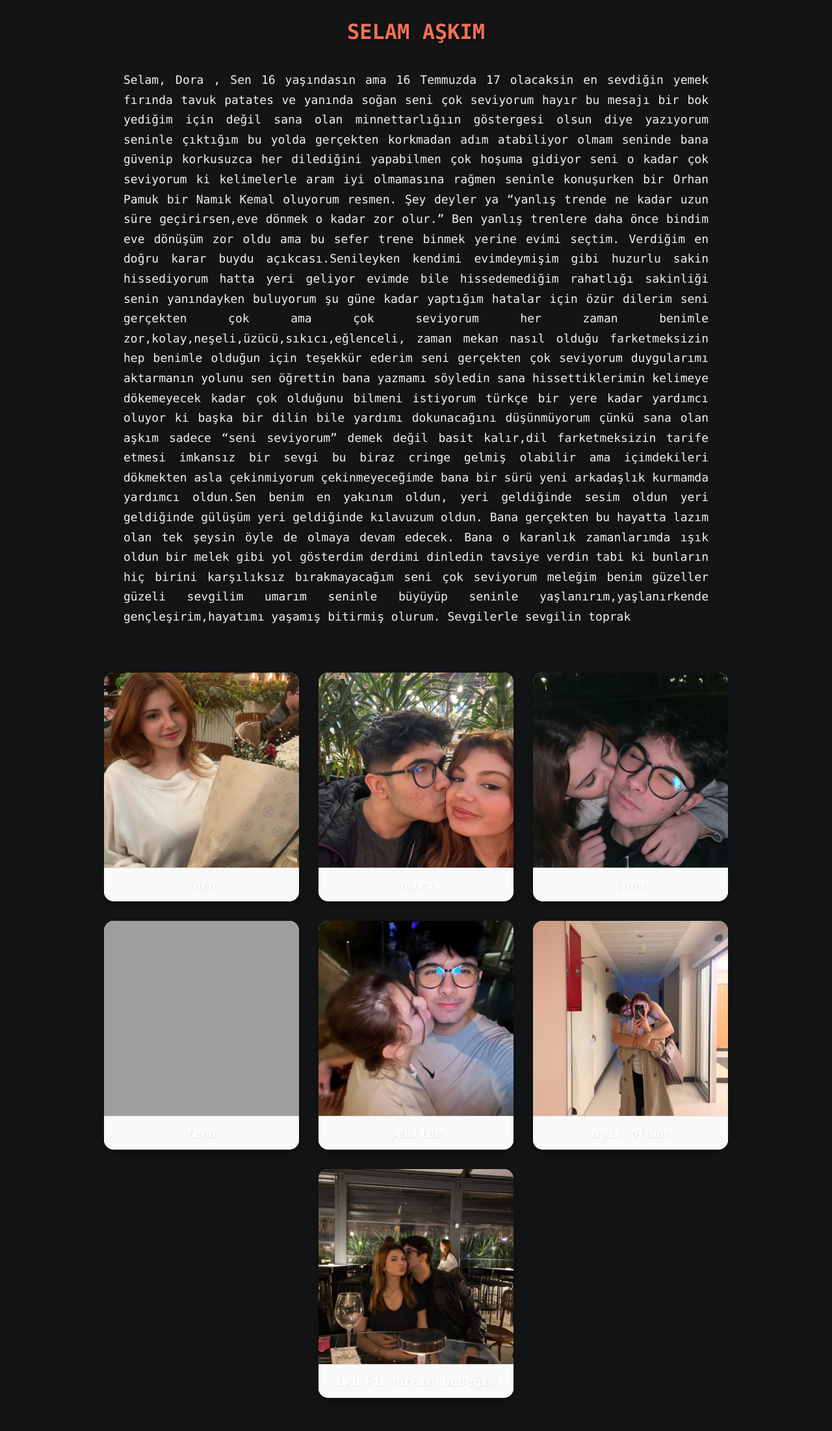
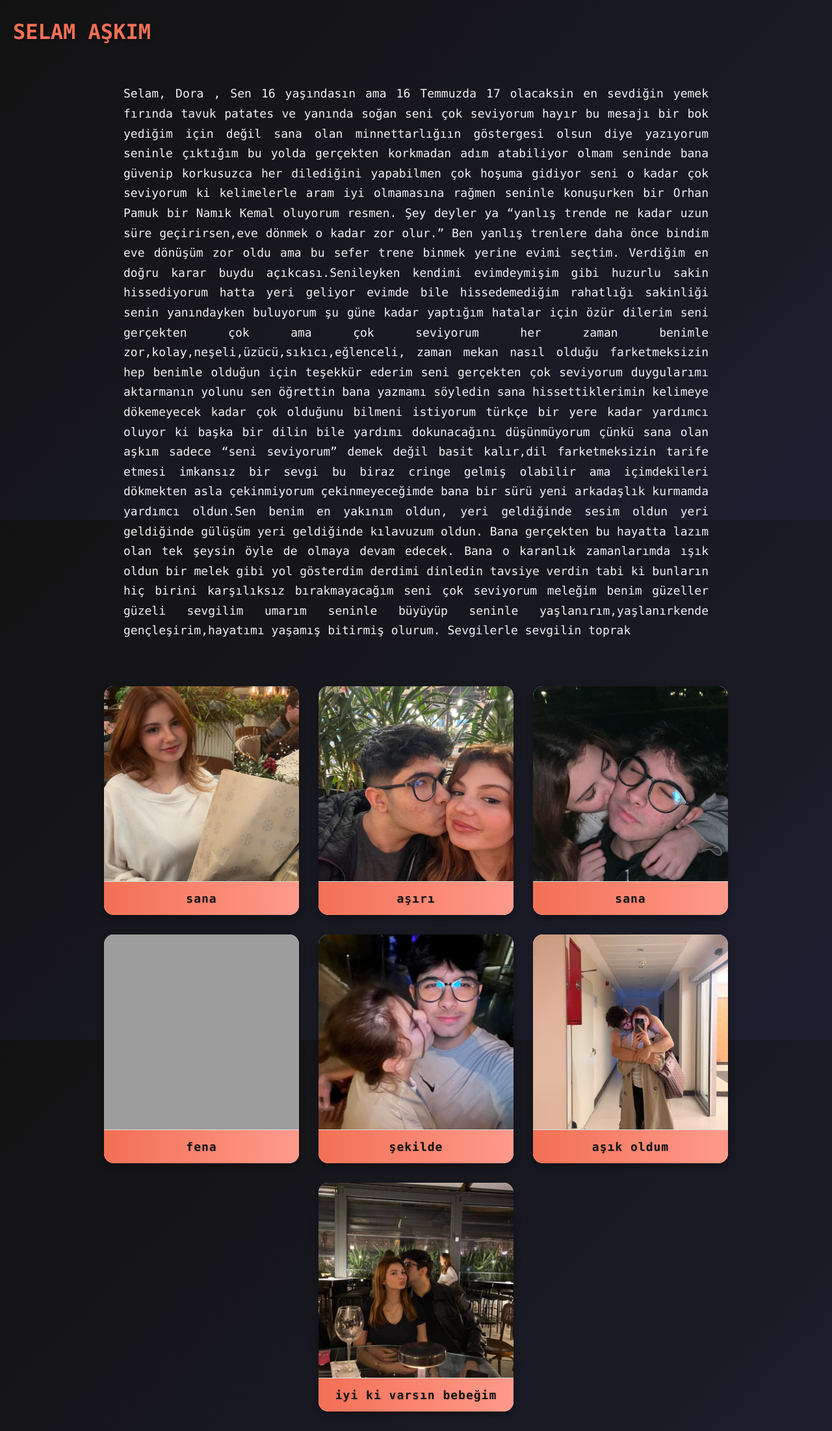
Before and after one commit to tpcggwq/mesaj, a Flask app: page / in a window 1280 px wide. Shown: the whole page at 65% size. Before the commit the page ends 2151 px from the top, so only its background shows below. Run offline with Flask 3, Linux system fonts and the light colour scheme; grey boxes are pictures that could not be loaded.

Commit message:
Update style.css

```diff
--- a/static/css/style.css
+++ b/static/css/style.css
@@ -1,11 +1,10 @@
-/* Genel görünüm */
 body {
     height: 100vh;
     width: 100vw;
     margin: 0;
     padding: 0;
     background-color: rgb(19, 20, 22);
-     font-family: "Lucida Console", "Courier New", monospace;
+    font-family: "Lucida Console", "Courier New", monospace;
     color: white;
     overflow-x: hidden;
 }
@@ -27,7 +26,6 @@ p {
     color: #f0f0f0;
 }
 
-/* Galeri ve resim kartları */
 .gallery {
     display: flex;
     flex-wrap: wrap;
@@ -65,7 +63,6 @@ p {
     filter: brightness(1.2);
 }
 
-/* Yazı stili */
 .caption {
     padding: 15px;
     text-align: center;
@@ -78,9 +75,128 @@ p {
     letter-spacing: 1px;
 }
 
-/* Mobil uyum */
 @media (max-width: 768px) {
     .photo-card {
         width: 90%;
     }
 }
+
+
+
+body {
+    background: linear-gradient(135deg, #121212 0%, #1e1e2f 100%);
+    position: relative;
+}
+
+.heart {
+    position: absolute;
+    pointer-events: none;
+    animation: float 6s ease-in-out infinite;
+    opacity: 0.7;
+}
+
+@keyframes float {
+    0% { transform: translateY(0) rotate(0deg); }
+    50% { transform: translateY(-20px) rotate(10deg); }
+    100% { transform: translateY(0) rotate(0deg); }
+}
+
+
+.photo-card::before {
+    content: '';
+    position: absolute;
+    top: 0;
+    left: 0;
+    right: 0;
+    bottom: 0;
+    background: radial-gradient(circle at center, transparent 30%, rgba(243, 112, 85, 0.2) 100%);
+    opacity: 0;
+    transition: opacity 0.3s ease;
+    z-index: 1;
+}
+
+.photo-card:hover::before {
+    opacity: 1;
+}
+
+.caption {
+    background: linear-gradient(to right, #f37055, #ff9a8b);
+    color: #121212;
+    position: relative;
+    z-index: 2;
+}
+
+
+::-webkit-scrollbar {
+    width: 10px;
+}
+
+::-webkit-scrollbar-track {
+    background: #1e1e2f;
+}
+
+::-webkit-scrollbar-thumb {
+    background: #f37055;
+    border-radius: 5px;
+}
+
+::-webkit-scrollbar-thumb:hover {
+    background: #ff9a8b;
+}
+
+
+h1 {
+    position: relative;
+    display: inline-block;
+    padding: 0 20px;
+}
+
+h1::after {
+    content: '';
+    position: absolute;
+    bottom: -5px;
+    left: 0;
+    width: 100%;
+    height: 3px;
+    background: #f37055;
+    transform: scaleX(0);
+    transition: transform 0.3s ease;
+}
+
+h1:hover::after {
+    transform: scaleX(1);
+}
+
+
+.photo-card.zoomed {
+    position: fixed;
+    top: 50%;
+    left: 50%;
+    transform: translate(-50%, -50%) scale(1.8);
+    z-index: 1000;
+    width: 80vw;
+    height: 80vh;
+    cursor: zoom-out;
+}
+
+.photo-card.zoomed img {
+    height: 100%;
+}
+
+
+@media (max-width: 768px) {
+    .caption {
+        font-size: 16px;
+        padding: 10px;
+    }
+
+    h1 {
+        font-size: 24px;
+        margin-top: 20px;
+    }
+
+    .photo-card.zoomed {
+        width: 95vw;
+        height: 60vh;
+    }
+}
```
